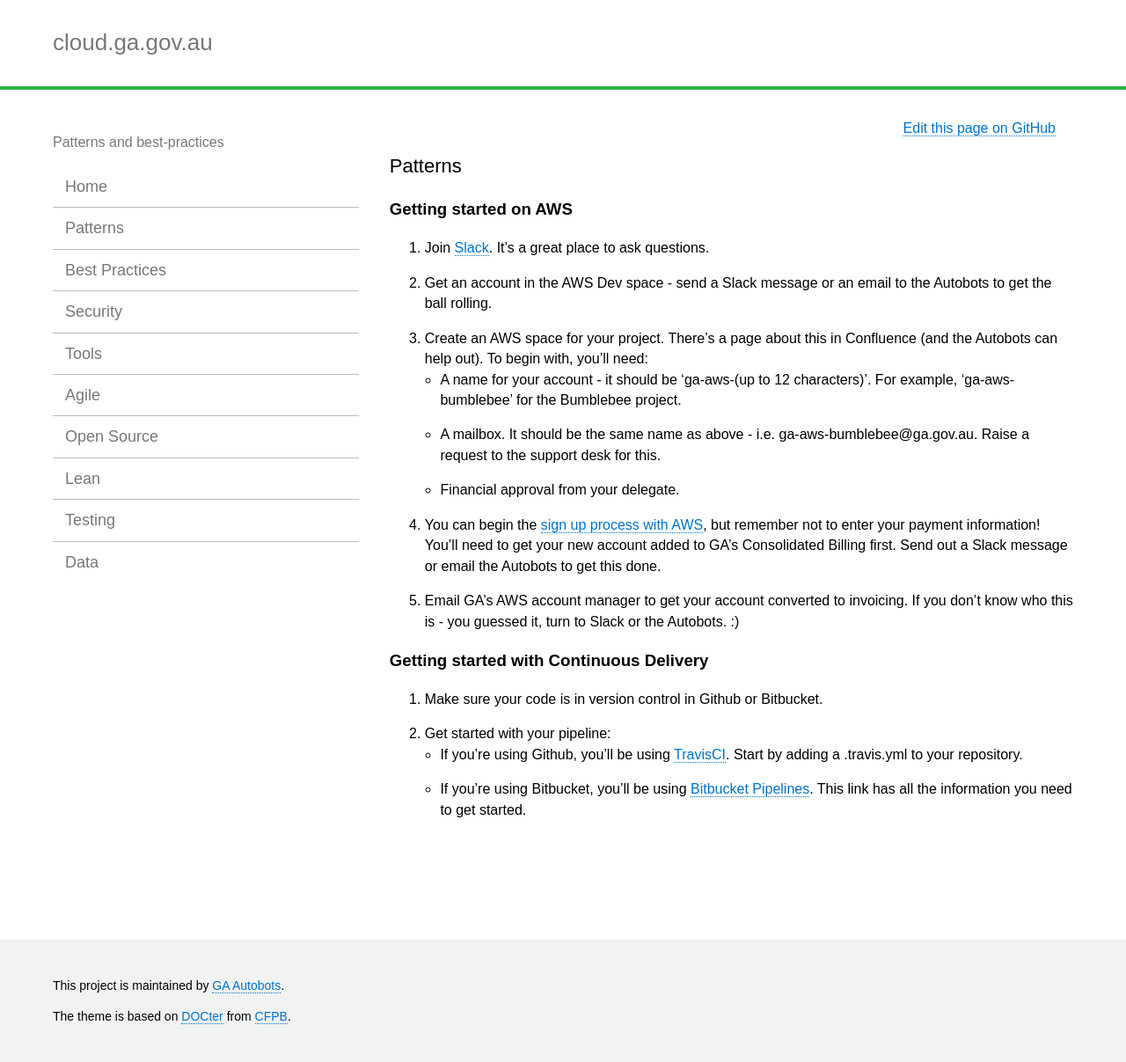
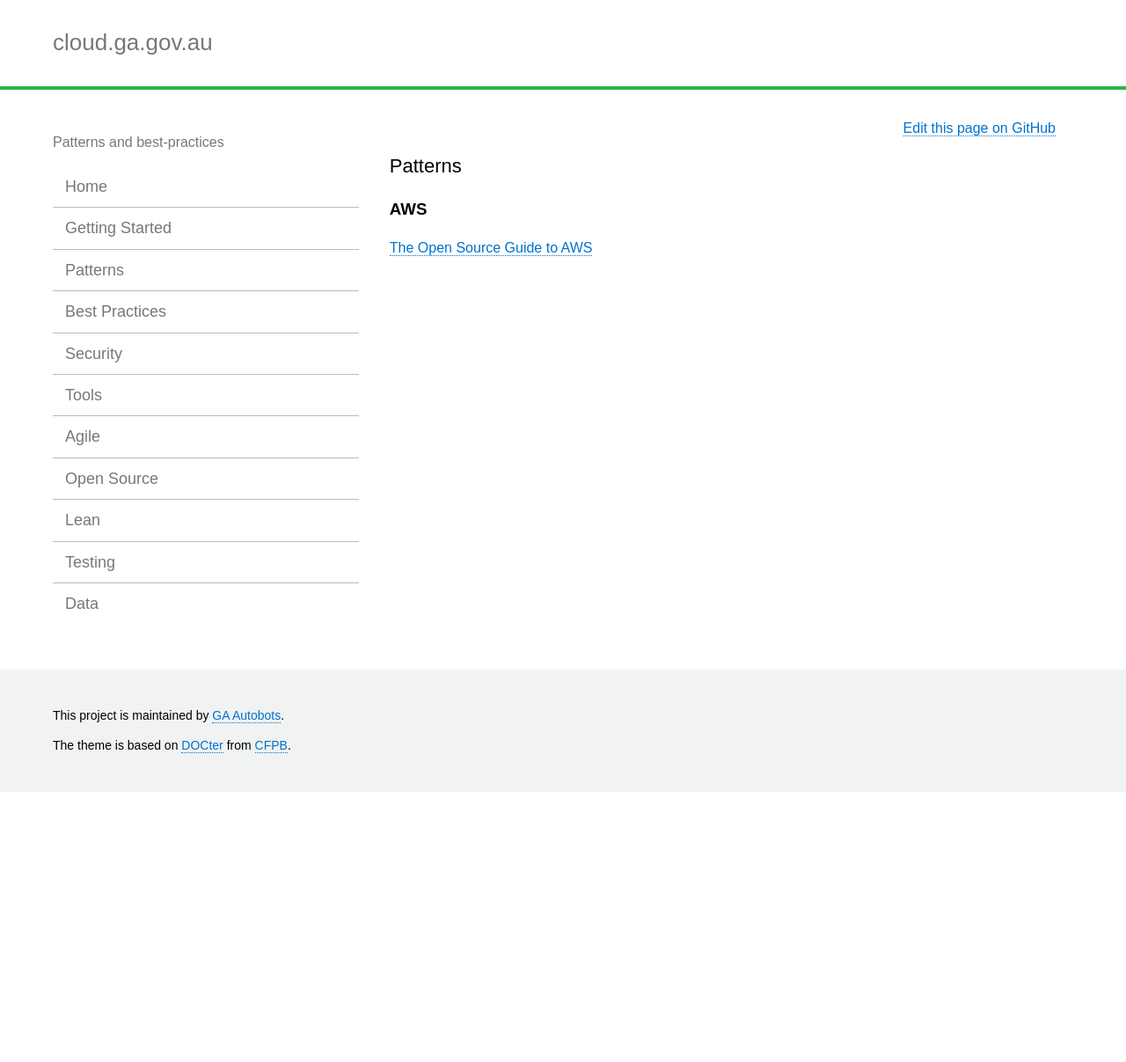
Before and after one commit to GeoscienceAustralia/cloud, a Jekyll site: the page built from docs/_pages/patterns_index.md, in a window 1280 px wide. Shown: the whole page at 88% size. Built offline with Jekyll 4.4.1, drawn with Linux system fonts in a browser that asks for light colours; after the commit the page ends 900 px from its top, so only the background shows below that.

Commit message:
Add getting started index

```diff
--- a/docs/_config.yml
+++ b/docs/_config.yml
@@ -34,6 +34,9 @@
 - text: Home
   url: ./
   internal: true
+- text: Getting Started
+  url: getting_started_index.html
+  internal: true
 - text: Patterns
   url: patterns_index.html
   internal: true
--- a/docs/_pages/patterns_index.md
+++ b/docs/_pages/patterns_index.md
@@ -4,20 +4,6 @@
 permalink: patterns_index.html
 ---
 
-### Getting started on AWS
+### AWS
 
-1. Join [Slack](https://geoscience-australia.slack.com/signup). It's a great place to ask questions.
-2. Get an account in the AWS Dev space - send a Slack message or an email to the Autobots to get the ball rolling.
-3. Create an AWS space for your project. There's a page about this in Confluence (and the Autobots can help out). To begin with, you'll need:
-  * A name for your account - it should be 'ga-aws-(up to 12 characters)'. For example, 'ga-aws-bumblebee' for the Bumblebee project.
-  * A mailbox. It should be the same name as above - i.e. ga-aws-bumblebee@ga.gov.au. Raise a request to the support desk for this.
-  * Financial approval from your delegate.
-4. You can begin the [sign up process with AWS](https://portal.aws.amazon.com/gp/aws/developer/registration/index.html?nc2=h_ct), but remember not to enter your payment information! You'll need to get your new account added to GA's Consolidated Billing first. Send out a Slack message or email the Autobots to get this done.
-5. Email GA's AWS account manager to get your account converted to invoicing. If you don't know who this is - you guessed it, turn to Slack or the Autobots. :)
-
-### Getting started with Continuous Delivery
-
-1. Make sure your code is in version control in Github or Bitbucket.
-2. Get started with your pipeline:
-  * If you're using Github, you'll be using [TravisCI](https://travis-ci.org/). Start by adding a .travis.yml to your repository.
-  *  If you're using Bitbucket, you'll be using [Bitbucket Pipelines](https://confluence.atlassian.com/bitbucket/get-started-with-bitbucket-pipelines-792298921.html). This link has all the information you need to get started.
+[The Open Source Guide to AWS](https://github.com/open-guides/og-aws/blob/master/README.md)
```
Also changed, not shown: docs/_pages/getting_started_index.md (added, +23 -0 lines).
